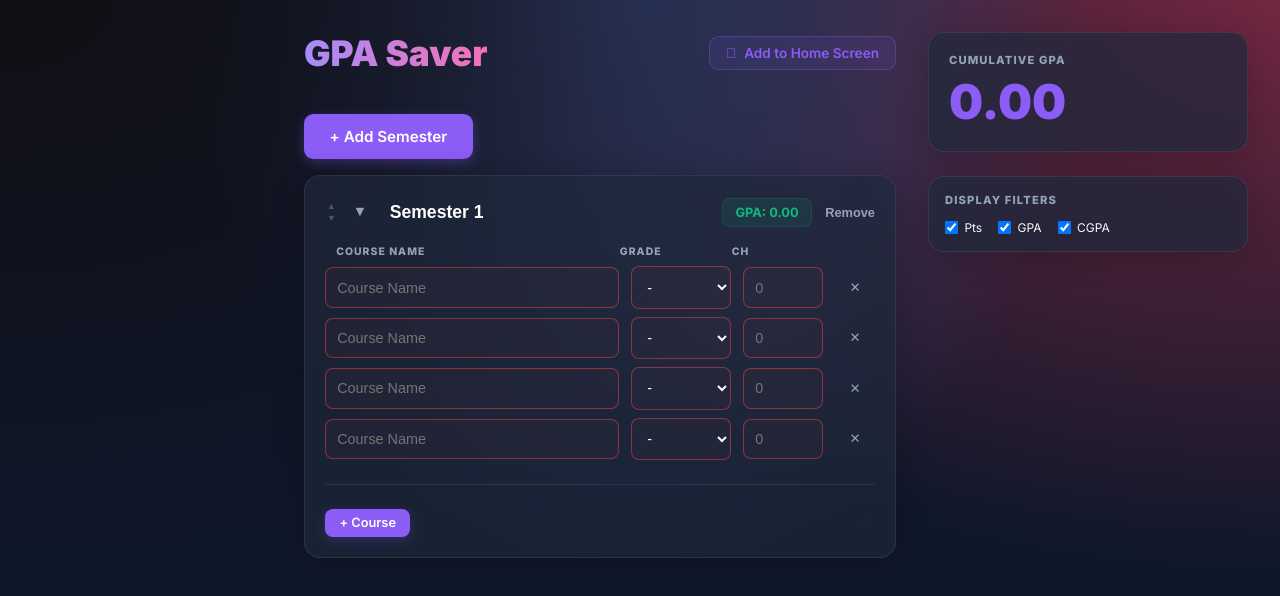
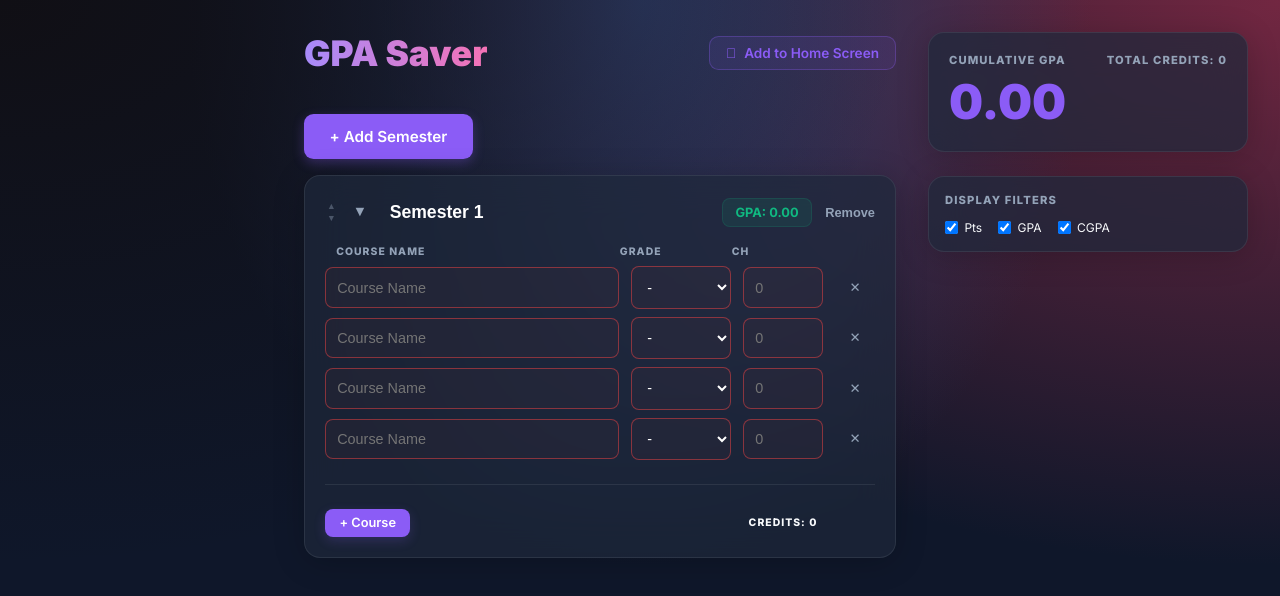
Before and after one commit to MuhammadQasimHamid/GPATracker, a Next.js app in the folder gpa-calc/: page / in a window 1280 px wide. Shown: the top 596 px of the page. Built offline with nearby package versions, Linux system fonts and the light colour scheme.

Commit message:
Individual Semester Credits & Total Credits Added

```diff
--- a/gpa-calc/src/components/Semester.tsx
+++ b/gpa-calc/src/components/Semester.tsx
@@ -64,10 +64,15 @@ export default function Semester({ semester }: Props) {
                         ))}
                     </div>
 
-                    <div className="semester-footer">
-                        <button className="btn btn-primary btn-sm" onClick={() => addCourse(semester.id)}>
+                    <div className="semester-footer" style={{ display: 'grid', gridTemplateColumns: '1fr 100px 80px 40px', gap: '0.75rem', alignItems: 'center' }}>
+                        <button className="btn btn-primary btn-sm" style={{ justifySelf: 'start' }} onClick={() => addCourse(semester.id)}>
                             + Course
                         </button>
+                        <div></div>
+                        <div className="header-label" style={{ textAlign: 'center', color: 'var(--text)' }}>
+                            Credits: {semester.courses.reduce((sum, c) => sum + (Number(c.creditHours) || 0), 0)}
+                        </div>
+                        <div></div>
                     </div>
                 </div>
             )}
--- a/gpa-calc/src/components/Sidebar.tsx
+++ b/gpa-calc/src/components/Sidebar.tsx
@@ -23,7 +23,12 @@ export default function Sidebar() {
     return (
         <aside className="sidebar">
             <div className="glass-card cgpa-card">
-                <div className="sidebar-label">Cumulative GPA</div>
+                <div style={{ display: 'flex', justifyContent: 'space-between', alignItems: 'baseline' }}>
+                    <div className="sidebar-label">Cumulative GPA</div>
+                    <div className="sidebar-label">
+                        Total Credits: {totalAllCredits}
+                    </div>
+                </div>
                 <div className="cgpa-value-small">{cgpa.toFixed(2)}</div>
             </div>
 
--- a/gpa-calc/src/context/GPAContext.tsx
+++ b/gpa-calc/src/context/GPAContext.tsx
@@ -61,7 +61,7 @@ export const GPAProvider = ({ children }: { children: ReactNode }) => {
     const addSemester = () => {
         const newSemester: Semester = {
             id: crypto.randomUUID(),
-            name: `Semester ${semesters.length + 1}`,
+            name: `Semester ${semesters.length + 1} (Edit)`,
             courses: Array.from({ length: 4 }).map(() => ({
                 id: crypto.randomUUID(),
                 name: '',
```
